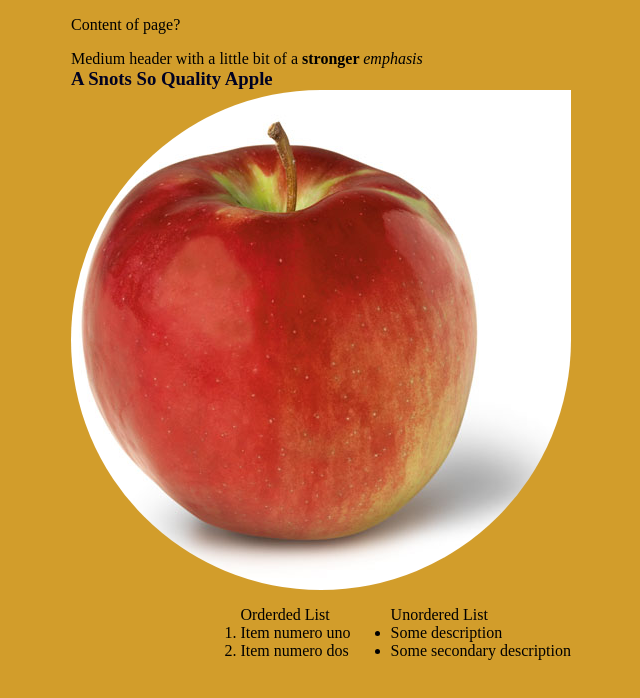
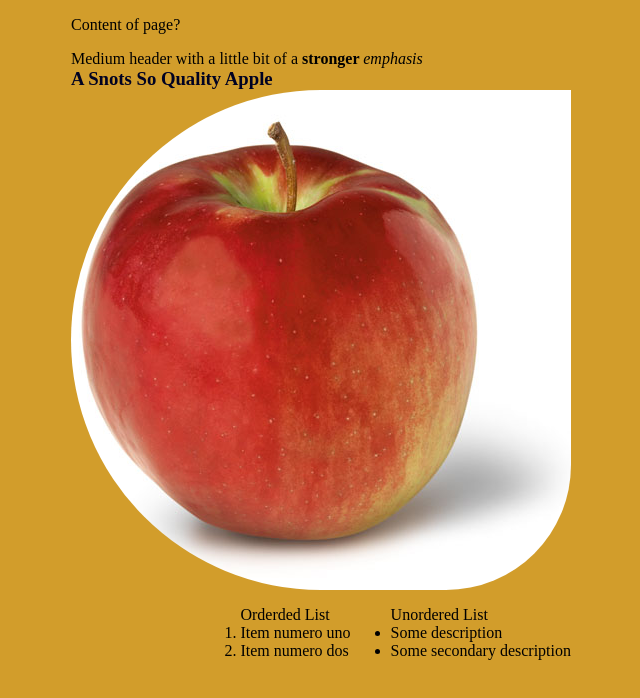
Before and after one commit to manny-douge/web-page-clones, a website: page app/index.html in a window 1280 px wide. Shown: the whole page, without its empty margins (319-959 px from the left). Drawn offline with Linux system fonts and the light colour scheme.

Commit message:
changes??

```diff
--- a/app/css/main.css
+++ b/app/css/main.css
@@ -9,7 +9,7 @@
     float:right;
     border-top-right-radius: 0%;
     border-top-left-radius: 100%;
-    border-bottom-right-radius: 100%;
+    border-bottom-right-radius: 50%;
     border-bottom-left-radius: 100%;
 
 }
```
